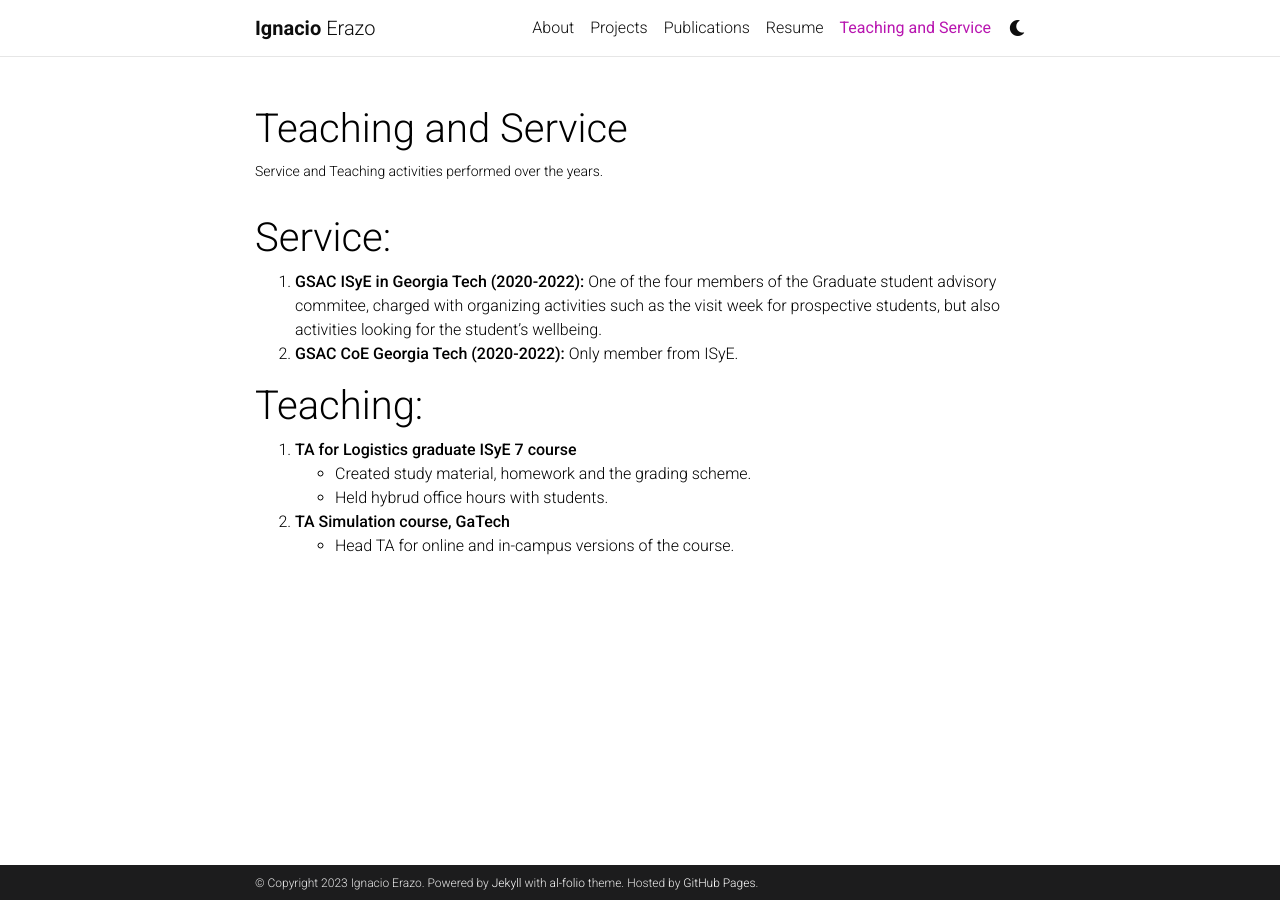
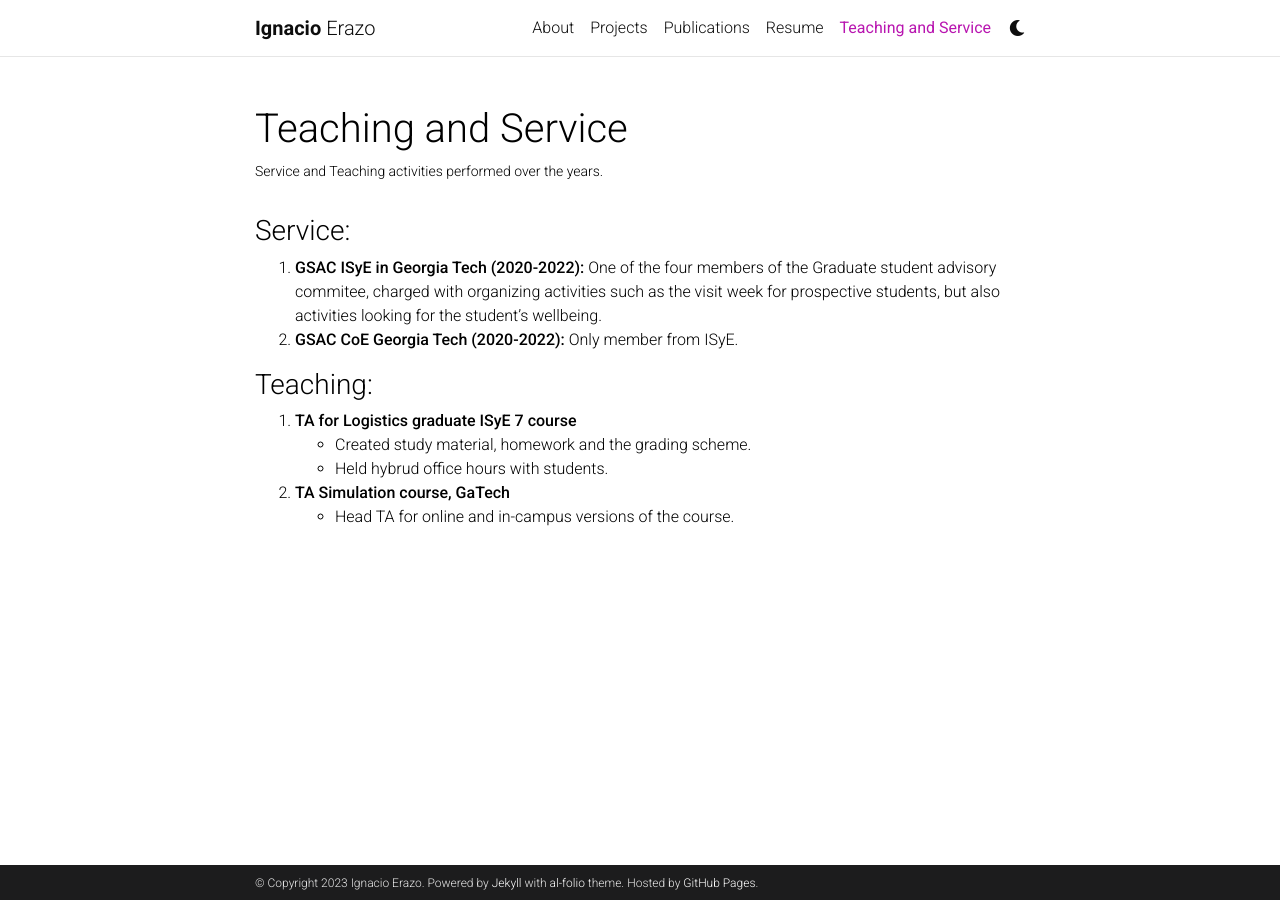
Before and after one commit to ierazo/ierazo.github.io, a Jekyll site: the page built from _pages/teaching.md, in a window 1280 px wide. Built offline with Jekyll 4.4.1, drawn with Linux system fonts in a browser that asks for light colours; comment, search, counter and statistics services are not loaded; a style sheet for code colours, icons or effects is not loaded.

Commit message:
changed size headings

```diff
--- a/_pages/teaching.md
+++ b/_pages/teaching.md
@@ -7,12 +7,12 @@ nav: true
 nav_order: 5
 ---
 
-# Service:
+### Service:
 
 1. **GSAC ISyE in Georgia Tech (2020-2022):** One of the four members of the Graduate student advisory commitee, charged with organizing activities such as the visit week for prospective students, but also activities looking for the student's wellbeing.
 2. **GSAC CoE Georgia Tech (2020-2022):** Only member from ISyE.
 
-# Teaching:
+### Teaching:
 
 1. **TA for Logistics graduate ISyE 7 course**
     - Created study material, homework and the grading scheme.
```
